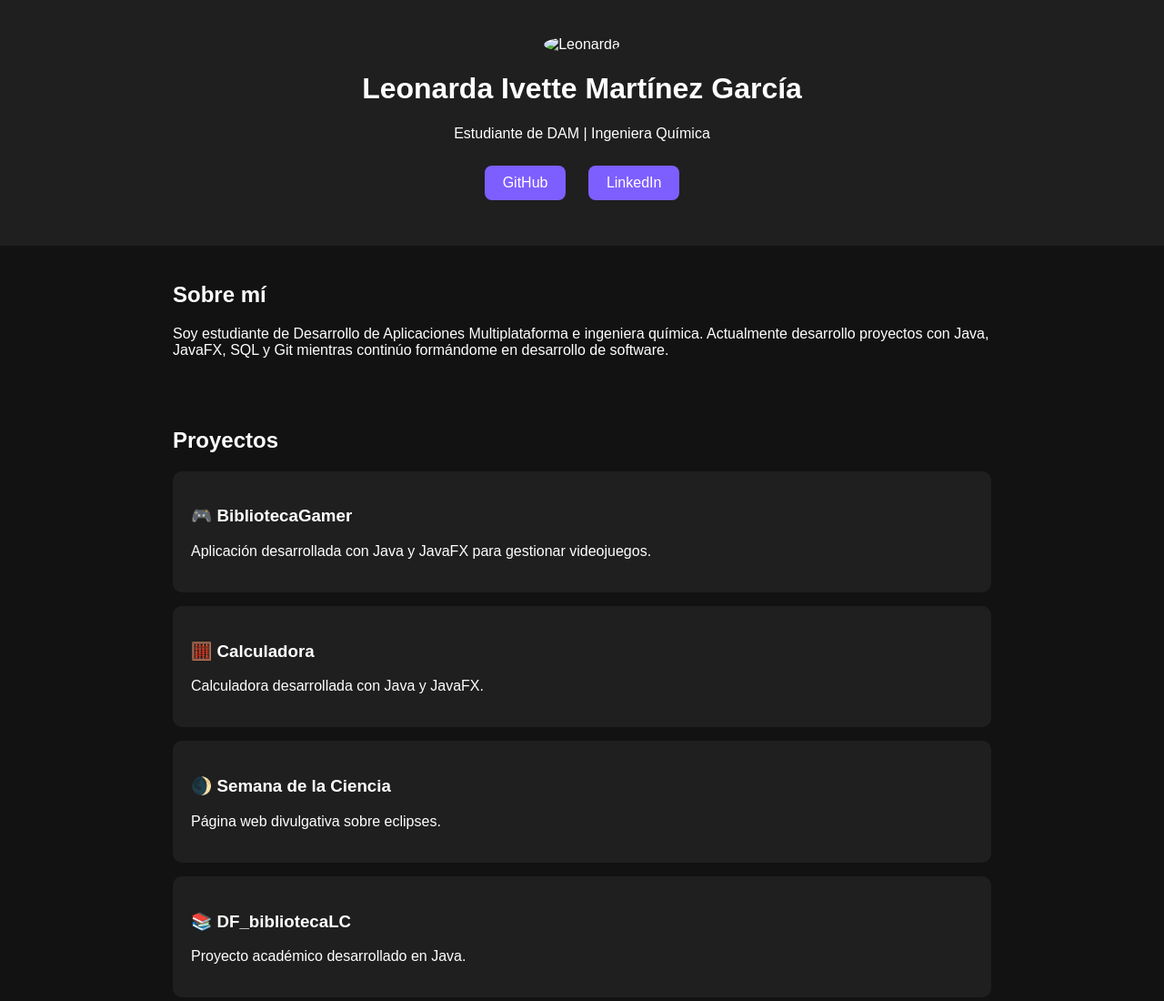
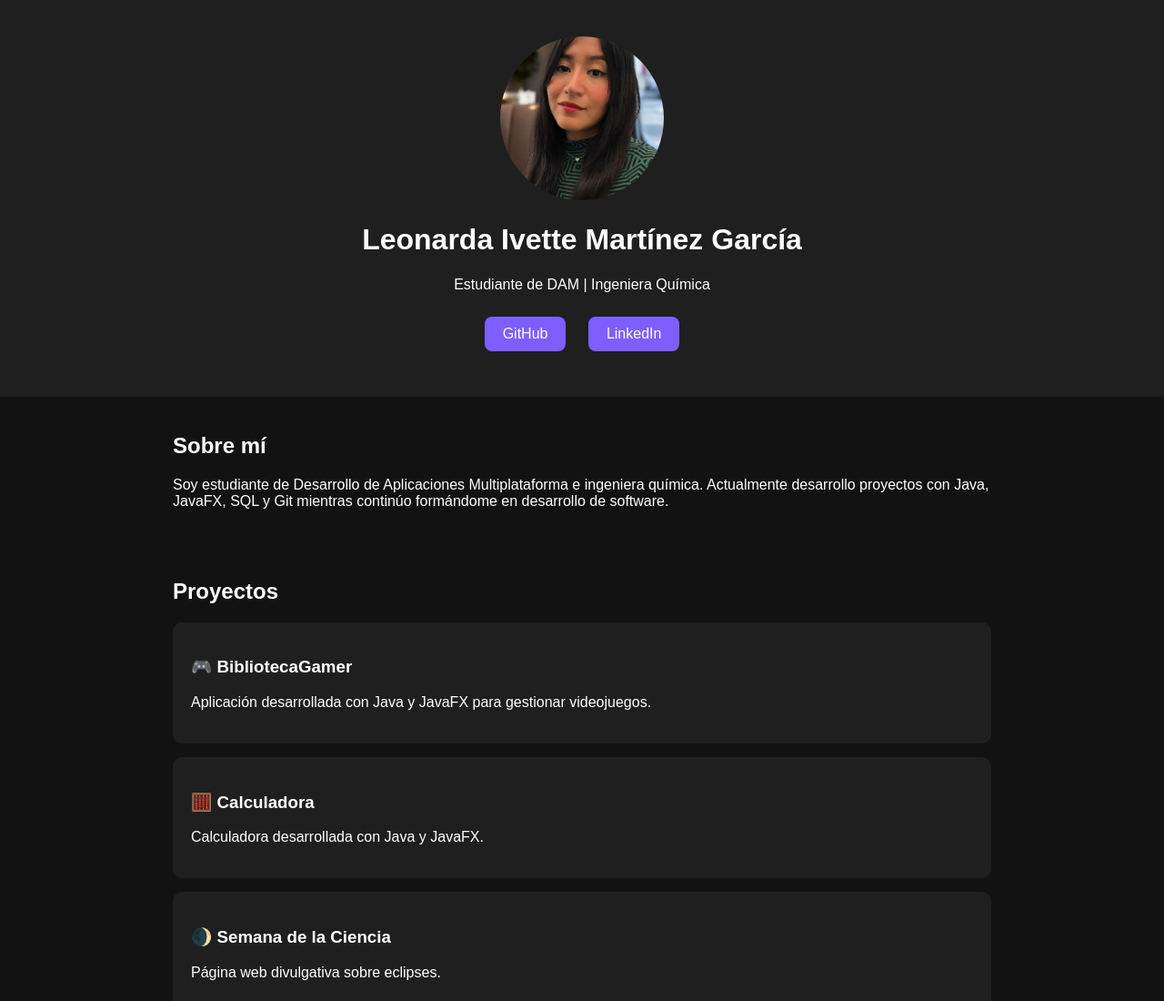
Before and after one commit to ivymargar/portfolio, a plain HTML site: page index.html in a window 1280 px wide. Shown: the top 1100 px of the page at 91% size. Drawn offline with Linux system fonts and the light colour scheme.

Commit message:
Update image source from foto.jpg to Leonarda.jpeg
update name

```diff
--- a/index.html
+++ b/index.html
@@ -9,7 +9,7 @@
 <body>
 
 <header>
-    <img src="foto.jpg" alt="Leonarda">
+   <img src="Leonarda.jpeg" alt="Leonarda">
     <h1>Leonarda Ivette Martínez García</h1>
     <p>Estudiante de DAM | Ingeniera Química</p>
 
```
